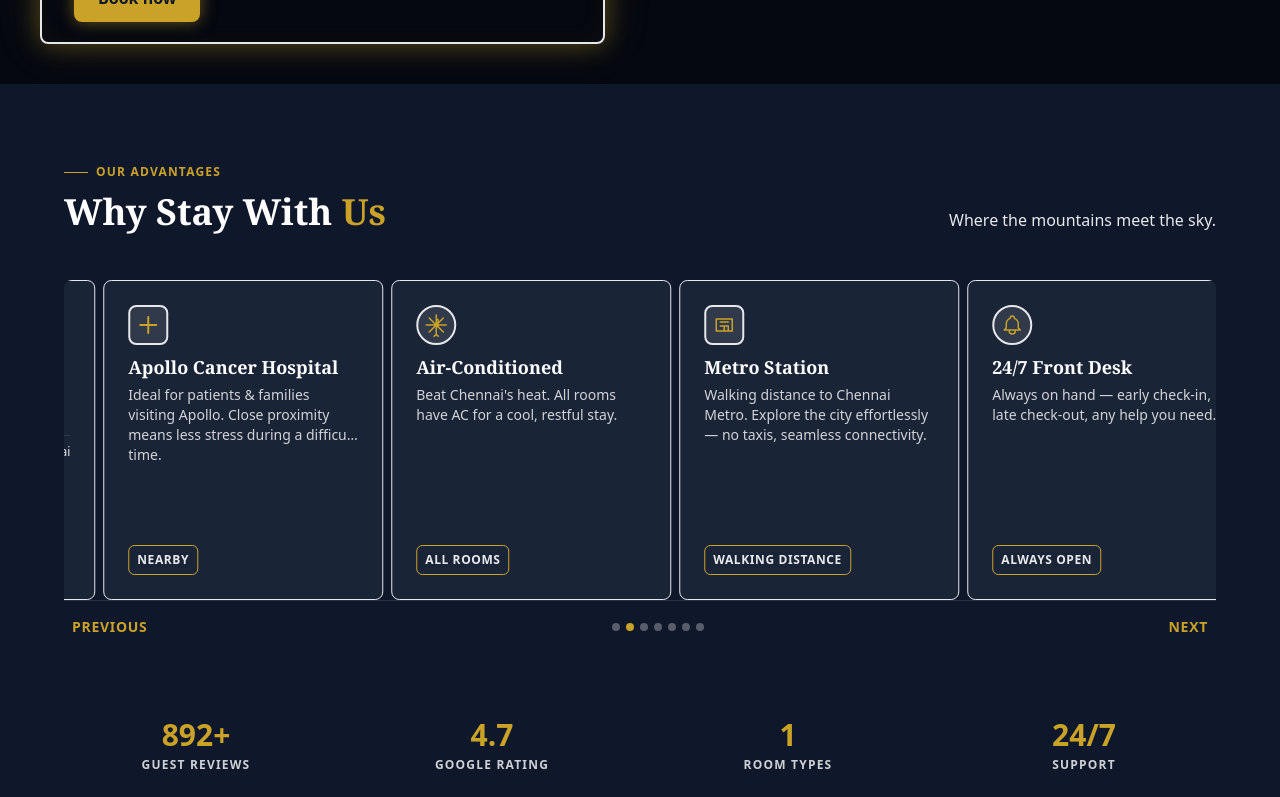
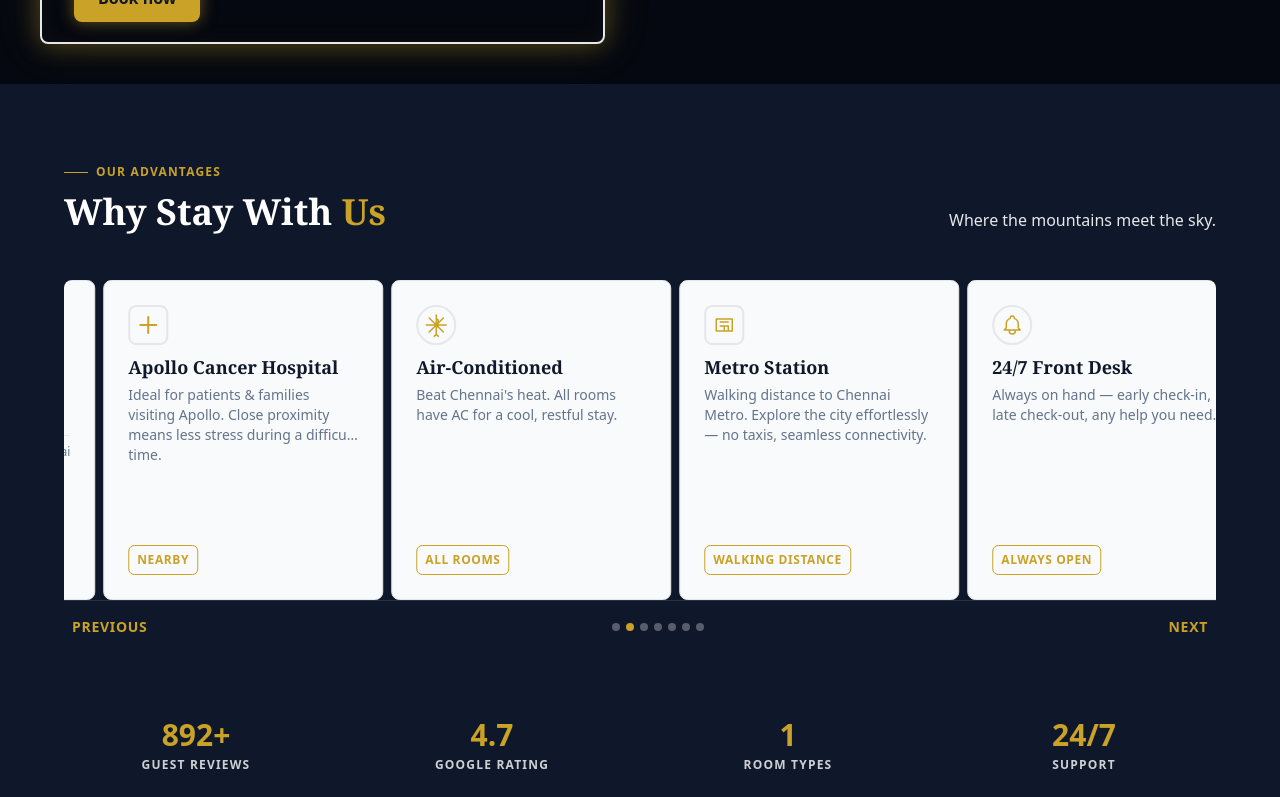
Before and after one commit to Anitha-2002/Dynamic-Landing-Pages, a React (Vite) app: page /mountain-view-lodge-shimla in a window 1280 px wide. Shown: the part 476-1273 px from the top of the page. Built offline with nearby package versions, Linux system fonts and the light colour scheme.

Commit message:
carousel bg make it lighter

```diff
--- a/src/components/HighlightsSection.tsx
+++ b/src/components/HighlightsSection.tsx
@@ -280,13 +280,18 @@ function IconDefault() {
 function HighlightIcon({
   type,
   featured,
+  light,
 }: {
   type: IconType;
   featured?: boolean;
+  light?: boolean;
 }) {
   const size = featured ? "w-14 h-14" : "w-10 h-10";
-  const circleClass = `flex items-center justify-center rounded-full bg-white/10 text-accent-gold border-2 border-accent-gold/50 ${size}`;
-  const boxClass = `flex items-center justify-center rounded-lg bg-white/10 text-accent-gold border-2 border-accent-gold/50 ${size}`;
+  const base = light
+    ? "bg-accent-gold/10 text-accent-gold border-2 border-accent-gold/50"
+    : "bg-white/10 text-accent-gold border-2 border-accent-gold/50";
+  const circleClass = `flex items-center justify-center rounded-full ${base} ${size}`;
+  const boxClass = `flex items-center justify-center rounded-lg ${base} ${size}`;
   const content = (() => {
     switch (type) {
       case "building":
@@ -517,16 +522,16 @@ export function HighlightsSection({ hotel }: HighlightsSectionProps) {
 
 function PrimeLocationCard({ primeTitle }: { primeTitle: string | null }) {
   return (
-    <div className="h-full relative rounded-lg border border-accent-gold/20 bg-highlight-card p-5 md:p-6 flex flex-col min-h-0">
+    <div className="h-full relative rounded-lg border border-gray-200 bg-bg-light shadow-sm p-5 md:p-6 flex flex-col min-h-0">
       <span
-        className="absolute inset-0 flex items-center justify-center text-white/[0.06] font-serif text-6xl md:text-7xl pointer-events-none select-none tracking-tighter rounded-lg"
+        className="absolute inset-0 flex items-center justify-center text-gray-200 font-serif text-6xl md:text-7xl pointer-events-none select-none tracking-tighter rounded-lg"
         aria-hidden
       >
         OI
       </span>
       <div className="relative z-10 flex items-start gap-3 flex-1 min-h-0">
         <span className="flex-shrink-0">
-          <HighlightIcon type="building" featured />
+          <HighlightIcon type="building" featured light />
         </span>
         <div className="flex-1 min-w-0 flex flex-col">
           <span className="inline-block text-accent-gold text-xs font-semibold tracking-wider uppercase border border-accent-gold px-2 py-0.5 bg-accent-gold/10 w-fit">
@@ -535,12 +540,12 @@ function PrimeLocationCard({ primeTitle }: { primeTitle: string | null }) {
           <h3 className="mt-2 font-serif text-lg md:text-xl font-bold text-accent-gold line-clamp-1">
             {primeTitle ?? "Near US Consulate & VFS Global"}
           </h3>
-          <p className="mt-1 text-white/90 text-sm line-clamp-3 flex-1 min-h-0">
+          <p className="mt-1 text-text-muted text-sm line-clamp-3 flex-1 min-h-0">
             Perfectly positioned for visa applicants and consulate visitors.
             Arrive refreshed and on time — we're just minutes from your
             appointment.
           </p>
-          <div className="mt-2 pt-2 border-t border-white/10 flex justify-between text-xs text-white/90 flex-shrink-0">
+          <div className="mt-2 pt-2 border-t border-gray-200 flex justify-between text-xs text-text-muted flex-shrink-0">
             <span>5 min walk</span>
             <span>Anna Salai</span>
           </div>
@@ -562,15 +567,15 @@ function HighlightCarouselCard({
   icon: IconType;
 }) {
   return (
-    <div className="h-full rounded-lg border border-accent-gold/20 bg-highlight-card p-5 md:p-6 flex flex-col min-h-0">
-      <HighlightIcon type={icon} />
-      <h3 className="mt-2 font-serif text-base md:text-lg font-semibold text-white line-clamp-1">
+    <div className="h-full rounded-lg border border-gray-200 bg-bg-light shadow-sm p-5 md:p-6 flex flex-col min-h-0">
+      <HighlightIcon type={icon} light />
+      <h3 className="mt-2 font-serif text-base md:text-lg font-semibold text-text-primary line-clamp-1">
         {title}
       </h3>
-      <p className="mt-1 text-white/80 text-sm flex-1 line-clamp-3 min-h-0">
+      <p className="mt-1 text-text-muted text-sm flex-1 line-clamp-3 min-h-0">
         {description}
       </p>
-      <span className="mt-2 inline-block text-white/90 text-xs font-semibold tracking-wider uppercase border border-accent-gold rounded-md bg-bg-dark/80 px-2 py-1.5 w-fit flex-shrink-0">
+      <span className="mt-2 inline-block text-accent-gold text-xs font-semibold tracking-wider uppercase border border-accent-gold rounded-md bg-accent-gold/10 px-2 py-1.5 w-fit flex-shrink-0">
         {tag}
       </span>
     </div>
--- a/tailwind.config.js
+++ b/tailwind.config.js
@@ -1,34 +1,31 @@
 /** @type {import('tailwindcss').Config} */
 export default {
-  content: [
-    "./index.html",
-    "./src/**/*.{js,ts,jsx,tsx}",
-  ],
+  content: ["./index.html", "./src/**/*.{js,ts,jsx,tsx}"],
   theme: {
     extend: {
       colors: {
-        'primary-blue': 'var(--color-primary-blue)',
-        'accent-gold': 'var(--color-accent-gold)',
-        'font-red': 'var(--color-font-red)',
-        'bg-dark': 'var(--color-bg-dark)',
-        'bg-light': 'var(--color-bg-light)',
-        'text-primary': 'var(--color-text-primary)',
-        'text-muted': 'var(--color-text-muted)',
-        'banner-night': 'var(--color-banner-night)',
-        'banner-night-soft': 'var(--color-banner-night-soft)',
-        'blue-led': 'var(--color-blue-led)',
-        'blue-glow': 'var(--color-blue-glow)',
-        'section-light': 'var(--color-section-light)',
-        'section-dark': 'var(--color-section-dark)',
-        'section-rooms': 'var(--color-section-rooms)',
-        'footer-bg': 'var(--color-footer)',
-        'whatsapp-teal': 'var(--color-whatsapp-teal)',
-        'highlight-card': 'var(--color-highlight-card)',
+        "primary-blue": "var(--color-primary-blue)",
+        "accent-gold": "var(--color-accent-gold)",
+        "font-red": "var(--color-font-red)",
+        "bg-dark": "var(--color-bg-dark)",
+        "bg-light": "var(--color-bg-light)",
+        "text-primary": "var(--color-text-primary)",
+        "text-muted": "var(--color-text-muted)",
+        "banner-night": "var(--color-banner-night)",
+        "banner-night-soft": "var(--color-banner-night-soft)",
+        "blue-led": "var(--color-blue-led)",
+        "blue-glow": "var(--color-blue-glow)",
+        "section-light": "var(--color-section-light)",
+        "section-dark": "var(--color-section-dark)",
+        "section-rooms": "var(--color-section-rooms)",
+        "footer-bg": "var(--color-footer)",
+        "whatsapp-teal": "var(--color-whatsapp-teal)",
+        "highlight-card": "var(--color-highlight-card)",
       },
       fontFamily: {
-        sans: ['var(--font-sans)', 'system-ui', 'sans-serif'],
+        sans: ["var(--font-sans)", "system-ui", "sans-serif"],
       },
     },
   },
   plugins: [],
-}
+};
```
Also changed, not shown: src/index.css (+13 -3 lines).
